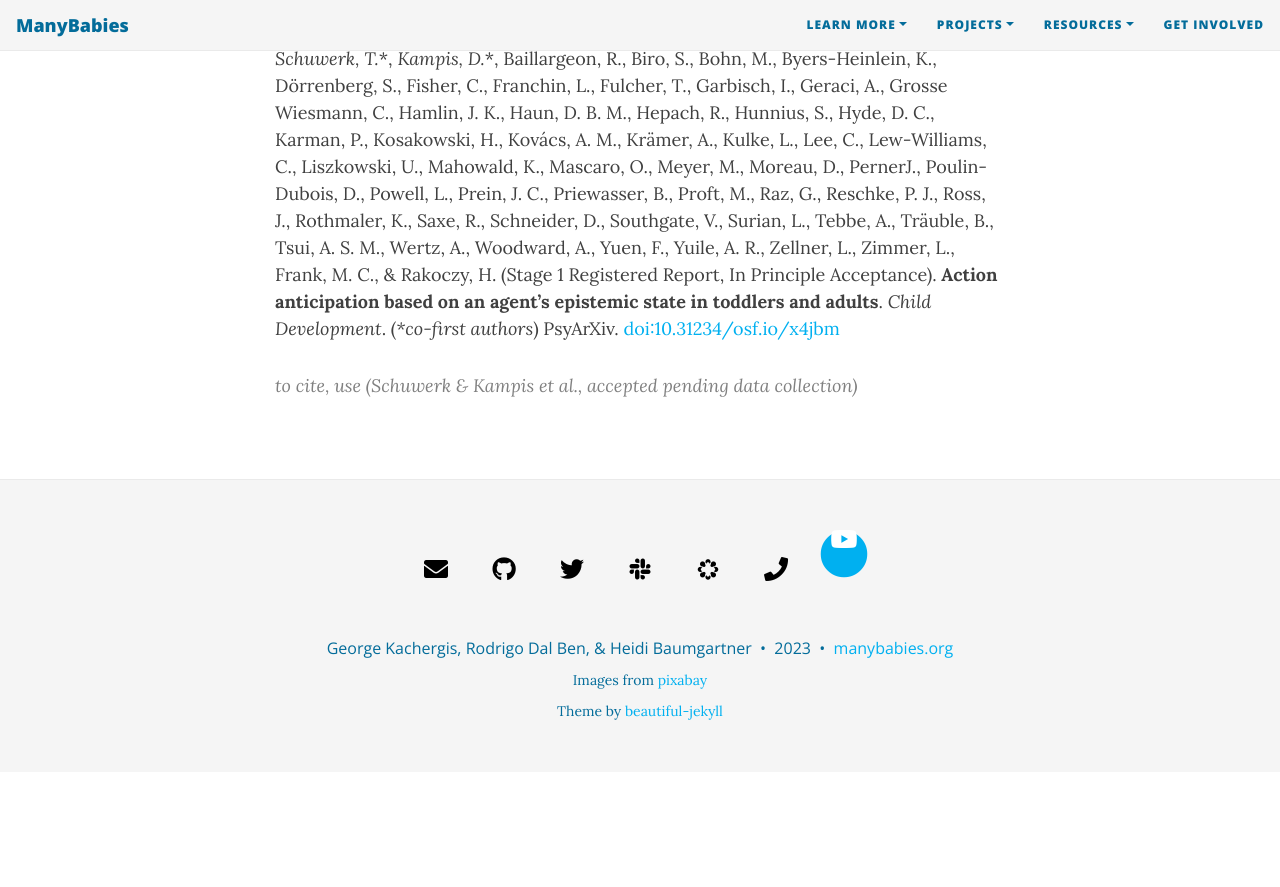
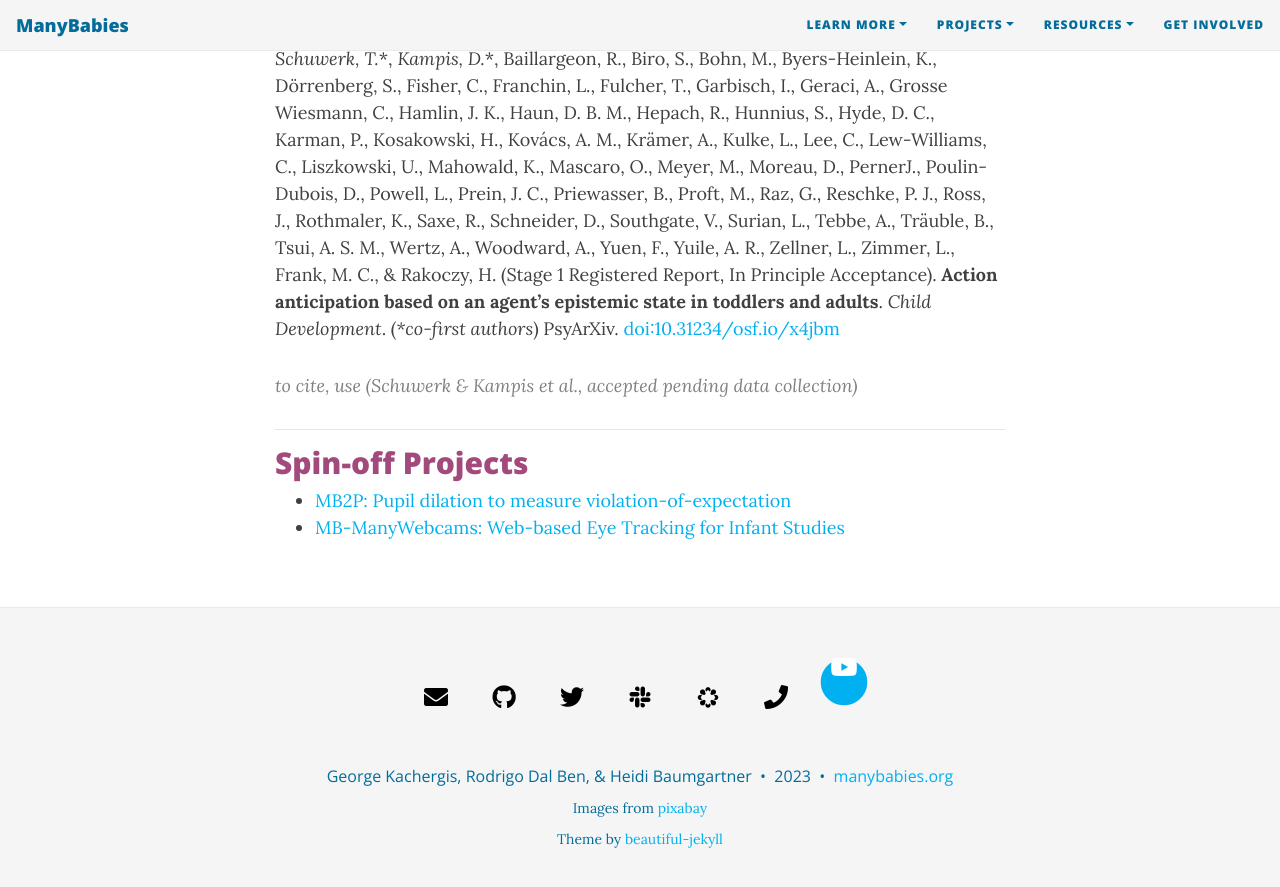
Before and after one commit to manybabies/manybabies.github.io, a Jekyll site: the page built from MB2.md, in a window 1280 px wide and 900 px high, scrolled down 1916 px. Shown: the top 887 px of the window. Built offline with Jekyll 4.4.1, drawn with Linux system fonts in a browser that asks for light colours; nearby versions of some CDN libraries; some web fonts are replaced; before the commit the page ends 2688 px from its top, so only the background shows below that.

Commit message:
update spinoffs

```diff
--- a/MB2.md
+++ b/MB2.md
@@ -47,3 +47,9 @@ In this ongoing project we aim to investigate a fundamental feature of human soc
 *Schuwerk, T.*\*, *Kampis, D.*\*, Baillargeon, R., Biro, S., Bohn, M., Byers-Heinlein, K., Dörrenberg, S., Fisher, C., Franchin, L., Fulcher, T., Garbisch, I., Geraci, A., Grosse Wiesmann, C., Hamlin, J. K., Haun, D. B. M., Hepach, R., Hunnius, S., Hyde, D. C., Karman, P., Kosakowski, H., Kovács, A. M., Krämer, A., Kulke, L., Lee, C., Lew-Williams, C., Liszkowski, U., Mahowald, K., Mascaro, O., Meyer, M., Moreau, D., PernerJ., Poulin-Dubois, D., Powell, L., Prein, J. C., Priewasser, B., Proft, M., Raz, G., Reschke, P. J., Ross, J., Rothmaler, K., Saxe, R., Schneider, D., Southgate, V., Surian, L., Tebbe, A., Träuble, B., Tsui, A. S. M., Wertz, A., Woodward, A., Yuen, F., Yuile, A. R., Zellner, L., Zimmer, L., Frank, M. C., & Rakoczy, H. (Stage 1 Registered Report, In Principle Acceptance). **Action anticipation based on an agent's epistemic state in toddlers and adults**. *Child Development*. (<i>\*co-first authors</i>) PsyArXiv. [doi:10.31234/osf.io/x4jbm](https://doi.org/10.31234/osf.io/x4jbm)
 
 > to cite, use (Schuwerk & Kampis et al., accepted pending data collection)
+
+
+***
+## Spin-off Projects
+* [MB2P: Pupil dilation to measure violation-of-expectation]({{site.baseurl}}/MB2P/)
+* [MB-ManyWebcams: Web-based Eye Tracking for Infant Studies]({{site.baseurl}}/MB-ManyWebcams/)
```
Also changed, not shown: MB1.md (+2 -2 lines), MB3.md (+7 -5 lines), MB4.md (+6 -4 lines).
